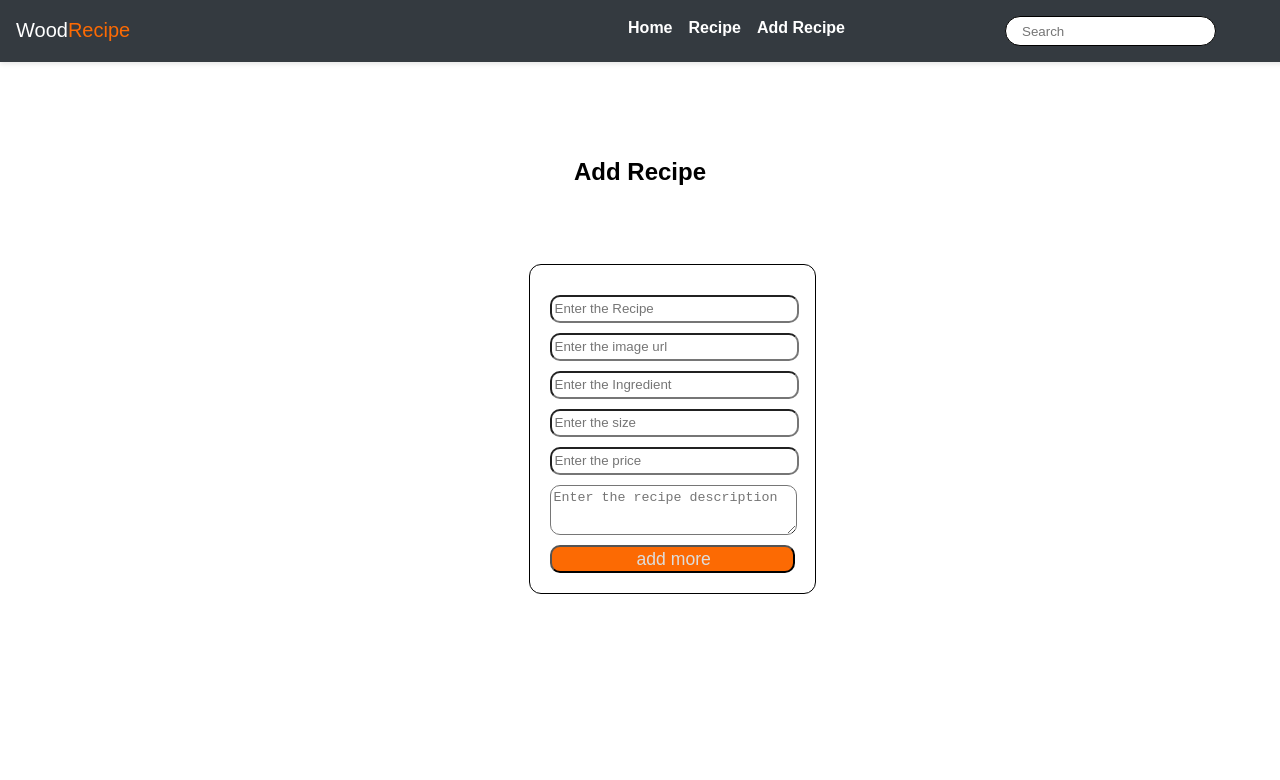
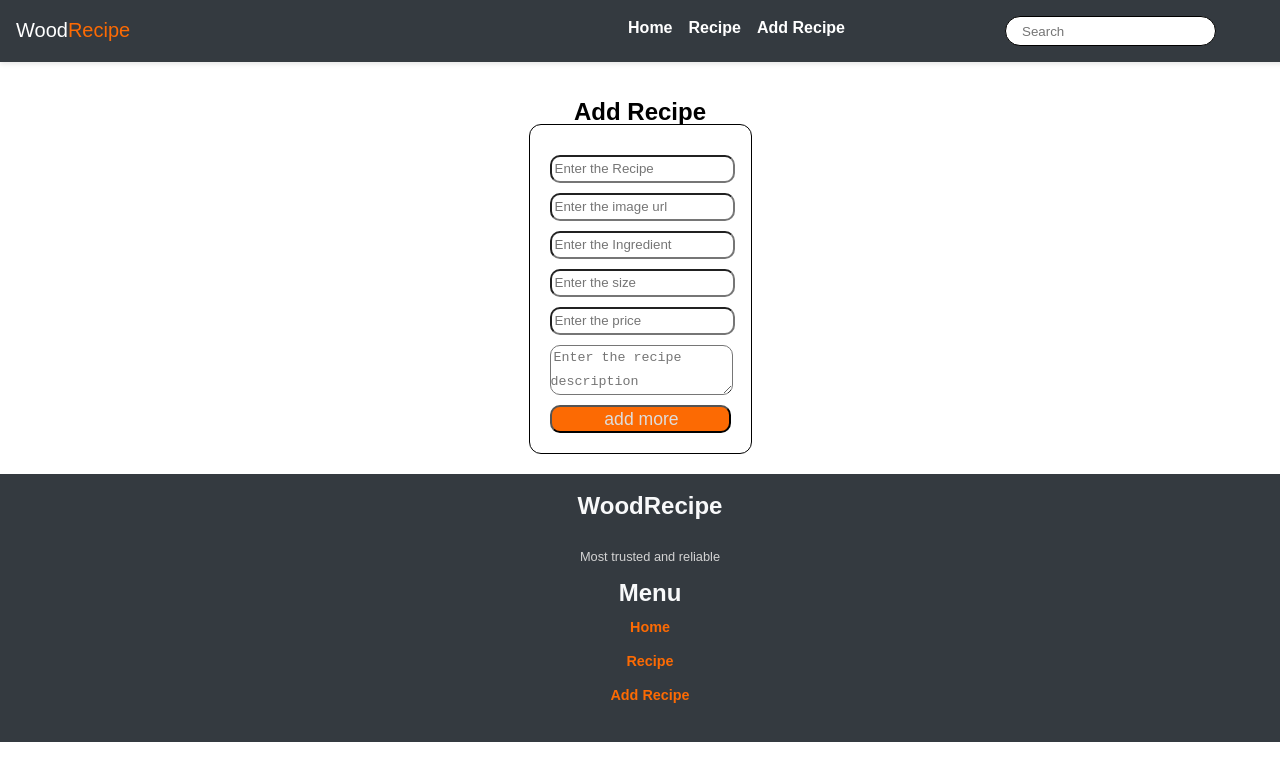
Before and after one commit to louiswordz/React-recipe-app, a React (Create React App) app: page /add-recipe in a window 1280 px wide. Shown: the top 780 px of the page. Built offline with nearby package versions, Linux system fonts and the light colour scheme.

Commit message:
Adjusted the styles

```diff
--- a/src/pages/App.js
+++ b/src/pages/App.js
@@ -7,7 +7,7 @@ import "../styles.css";
 import "../styles2.css";
 
 function App() {
-  const [showElement, setShowElement] = useState(false); // Initially hidden
+  const [showElement, setShowElement] = useState(false);
 
   const toggleMenu = (show) => {
     setShowElement(show);
@@ -15,22 +15,19 @@ function App() {
 
   const handleDivClick = (e) => {
     if (!e.target.closest(".togg")) {
-      setShowElement(false); // Close the menu only if clicking outside
+      setShowElement(false);
     }
   };
 
   return (
-    <div onClick={handleDivClick}>
+    <div className="app-container" onClick={handleDivClick}>
       <header>
-        {/* Logo */}
         <div className="logo">
           <Link to="/" className="logo-name">
             Wood<span>Recipe</span>
           </Link>
         </div>
-
         <div className="togg" style={{ right: showElement ? "0" : "-200px" }}>
-          {/* Navigation Bar */}
           <nav className="nav">
             <Link className="nav-link" to="/">
               Home
@@ -46,7 +43,6 @@ function App() {
             </i>
           </nav>
           <div className="search">
-            {/* Search Bar */}
             <input
               type="search"
               placeholder="Search"
@@ -58,7 +54,7 @@ function App() {
         <i
           className="open"
           onClick={(e) => {
-            e.stopPropagation(); // Prevent parent div from firing
+            e.stopPropagation();
             toggleMenu(true);
           }}
         >
@@ -66,12 +62,34 @@ function App() {
         </i>
       </header>
 
-      {/* Routes */}
-      <Routes>
-        <Route path="/" element={<Home />} />
-        <Route path="/recipe" element={<Recipe />} />
-        <Route path="/add-recipe" element={<More />} />
-      </Routes>
+      <div className="content">
+        <Routes>
+          <Route path="/" element={<Home />} />
+          <Route path="/recipe" element={<Recipe />} />
+          <Route path="/add-recipe" element={<More />} />
+        </Routes>
+      </div>
+
+      <footer className="footer">
+        <div className="f-nav">
+          <Link to="/" className="logo-name">
+            Wood<span>Recipe</span>
+          </Link>
+          <p>Most trusted and reliable</p>
+        </div>
+        <div className="f-nav">
+          <h2>Menu</h2>
+          <Link className="nav-link" to="/">
+            Home
+          </Link>
+          <Link className="nav-link" to="/recipe">
+            Recipe
+          </Link>
+          <Link className="nav-link" to="/add-recipe">
+            Add Recipe
+          </Link>
+        </div>
+      </footer>
     </div>
   );
 }
--- a/src/styles.css
+++ b/src/styles.css
@@ -90,7 +90,7 @@ header .nav .nav-link {
 
 .container {
   position: relative;
-  top: 15vh;
+  top: 0;
   background: none;
   margin: 0 auto;
   max-width: 1200px;
@@ -107,7 +107,7 @@ header .nav .nav-link {
 .container .hero {
   text-align: center;
   padding: 20px;
-  margin-top: 20px;
+  margin-top: 60px;
 }
 
 .container .hero #intro {
@@ -245,7 +245,7 @@ header .nav .nav-link {
 
 /* Recipe Heading */
 .recipe-heading {
-  margin-top: 20px; /* Adding space below the heading */
+  margin-top: 80px; /* Adding space below the heading */
 }
 
 .recipe-heading p {
@@ -338,18 +338,14 @@ header .nav .nav-link {
 
 /***********************More***************************/
 .addmore {
-  margin-top: 20px;
+  margin-top: 80px;
+  height: auto;
 }
-
 div.recipe-form {
-  margin: 10vh auto;
-}
-
-div.recipe-form .form-element {
-  border: 1px solid black;
-  border-radius: 12px;
-  width: 110%;
-  padding: 20px;
+  display: flex;
+  justify-content: center; /* Horizontally center */
+  align-items: center; /* Vertically center */
+  margin: 0; /* Remove any existing margin */
 }
 
 .form-element .meal {
@@ -361,6 +357,13 @@ div.recipe-form .form-element {
   text-indent: 3px;
 }
 
+div.recipe-form .form-element {
+  border: 1px solid black;
+  border-radius: 12px;
+  width: 100%;
+  max-width: 500px; /* Optional: Set a max width for better form scaling */
+  padding: 20px;
+}
 .form-element input[type="submit"] {
   background: #fc6a03;
   color: #ddd;
@@ -373,3 +376,59 @@ div.recipe-form .form-element {
   color: #f8f9fa;
   margin-top: 10px;
 }
+
+/* Footer */
+footer.footer {
+  position: relative;
+  bottom: 0;
+  display: flex;
+  flex-direction: column; /* Stack elements vertically */
+  align-items: center; /* Center-align content */
+  justify-content: center; /* Center content within the footer */
+  width: 100%;
+  padding: 20px 10px; /* Add padding for spacing */
+  background: #343a40;
+  color: #f8f9fa; /* Light color for text contrast */
+  z-index: 100;
+  text-align: center;
+}
+
+footer.footer .f-nav {
+  display: flex;
+  flex-direction: column; /* Stack navigation links */
+  align-items: center; /* Center-align links */
+  gap: 10px; /* Add spacing between links */
+  margin-bottom: 15px;
+}
+
+footer.footer .f-nav .nav-link {
+  color: #fc6a03; /* Use accent color for links */
+  font-size: 0.9rem; /* Slightly larger font size for better readability */
+  text-decoration: none;
+  font-weight: bold;
+  transition: color 0.3s ease; /* Smooth hover transition */
+}
+
+footer.footer .f-nav .nav-link:hover {
+  color: #ff8c42; /* Change color on hover for interaction feedback */
+}
+
+footer.footer .f-nav .logo-name {
+  font-size: 1.5rem; /* Larger font size for emphasis */
+  color: #f8f9fa;
+  text-decoration: none;
+  margin-bottom: 10px;
+  font-weight: bold;
+}
+
+footer.footer p {
+  font-size: 0.8rem; /* Adjust font size for additional text */
+  margin-top: 10px;
+  color: #d3d3d3; /* Use a lighter shade for secondary text */
+  line-height: 1.4;
+}
+
+footer.footer p span {
+  color: #fc6a03; /* Highlight specific text using accent color */
+  font-weight: bold;
+}
```
